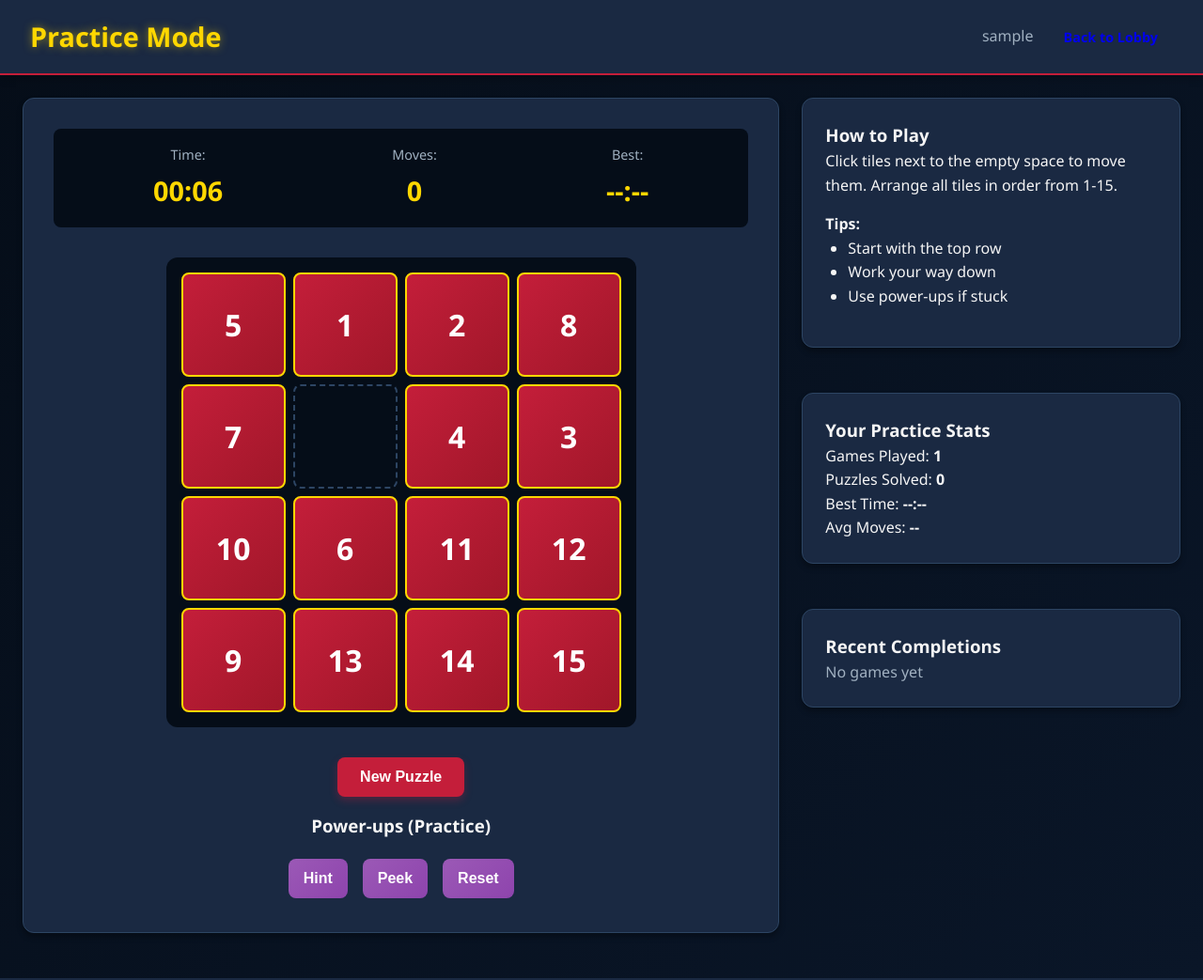
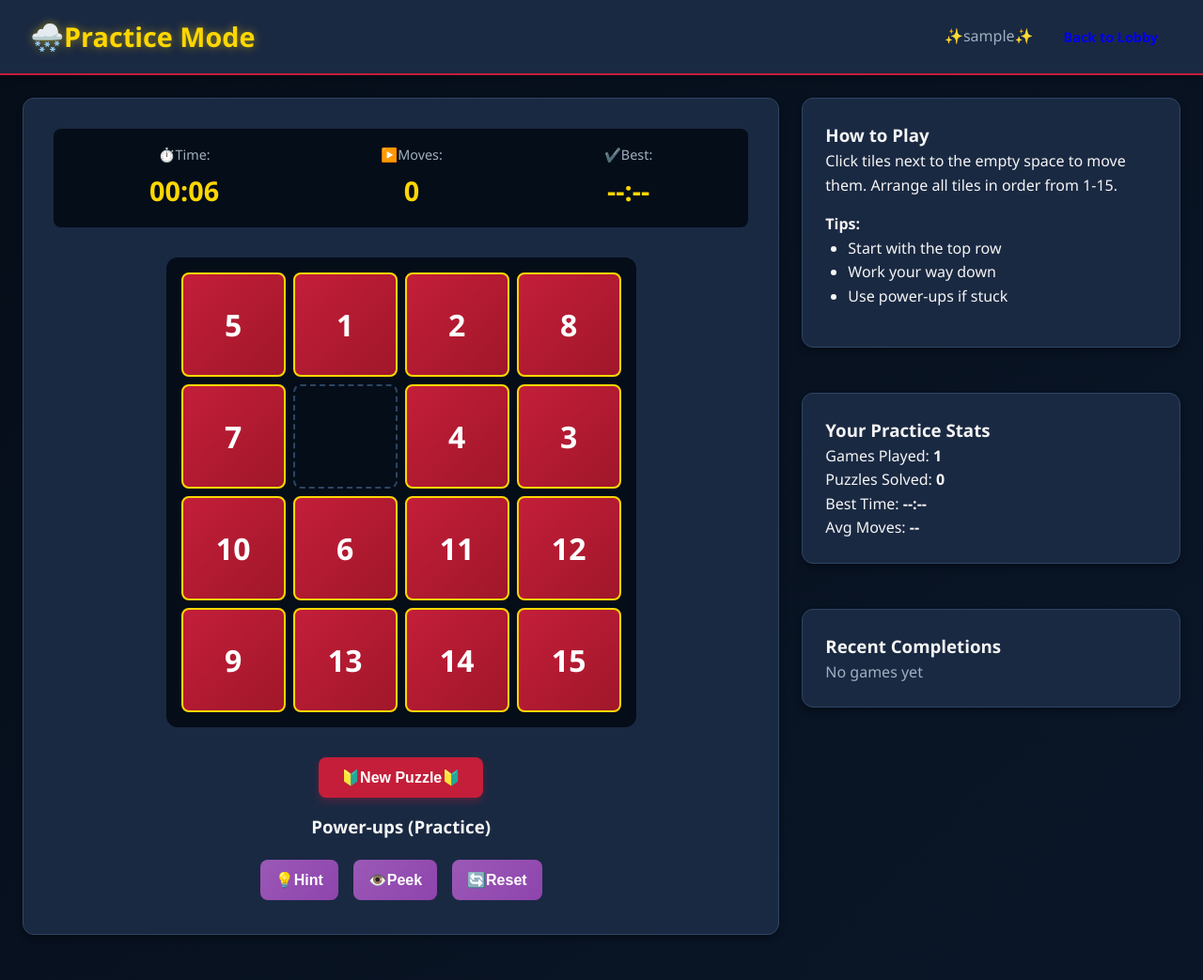
Before and after one commit to JulianBoolean03/FInal-Project, a PHP site: page /practice.php in a window 1280 px wide. Shown: the whole page at 94% size. Run offline with PHP 8.4, Linux system fonts and the light colour scheme; the visitor is signed in with stand-in values (Sample User, id 1).

Commit message:
Customize UI for game

```diff
--- a/practice.php
+++ b/practice.php
@@ -23,19 +23,19 @@ $opponentId = $_GET['opponent_id'] ?? 0;
 <head>
     <meta charset="UTF-8">
     <meta name="viewport" content="width=device-width, initial-scale=1.0">
-    <title><?php echo SITE_NAME; ?> - Practice Mode</title>
+    <title><?php echo SITE_NAME; ?> - 🎆Practice Mode🎆</title>
     <link rel="stylesheet" href="assets/css/styles.css">
 </head>
 <body class="theme-classic">
     <nav class="top-nav">
         <div class="nav-left">
-            <h1 class="nav-title"><?php echo $raceMode ? '🏁 Race Mode' : 'Practice Mode'; ?></h1>
+            <h1 class="nav-title"><?php echo $raceMode ? '🏁 Race Mode' : '🌨️Practice Mode'; ?></h1>
             <?php if ($raceMode): ?>
                 <p style="margin:0; font-size:0.9em; color:#aaa;">Racing against <?php echo htmlspecialchars($opponentName); ?></p>
             <?php endif; ?>
         </div>
         <div class="nav-right">
-            <span class="username-display"><?php echo htmlspecialchars($username); ?></span>
+            <span class="username-display">✨<?php echo htmlspecialchars($username); ?>✨</span>
             <a href="lobby.php" class="btn btn-small">Back to Lobby</a>
         </div>
     </nav>
@@ -46,15 +46,15 @@ $opponentId = $_GET['opponent_id'] ?? 0;
             <div class="card puzzle-card">
                 <div class="game-stats">
                     <div class="stat">
-                        <span class="stat-label">Time:</span>
+                        <span class="stat-label">⏱️Time:</span>
                         <span id="timer" class="stat-value">00:00</span>
                     </div>
                     <div class="stat">
-                        <span class="stat-label">Moves:</span>
+                        <span class="stat-label">▶️Moves:</span>
                         <span id="move-counter" class="stat-value">0</span>
                     </div>
                     <div class="stat">
-                        <span class="stat-label">Best:</span>
+                        <span class="stat-label">✔️Best:</span>
                         <span id="best-time" class="stat-value">--:--</span>
                     </div>
                 </div>
@@ -63,18 +63,18 @@ $opponentId = $_GET['opponent_id'] ?? 0;
 
                 <div class="puzzle-controls">
                     <button id="new-game-btn" class="btn btn-primary" style="margin-bottom: 1rem;">
-                        New Puzzle
+                        🔰New Puzzle🔰
                     </button>
                     <h3>Power-ups (Practice)</h3>
                     <div class="powerups">
                         <button id="powerup-hint" class="btn btn-powerup" title="Highlight 3 wrong tiles">
-                            Hint
+                            💡Hint
                         </button>
                         <button id="powerup-solve" class="btn btn-powerup" title="Show solution preview">
-                            Peek
+                            👁️Peek
                         </button>
                         <button id="powerup-reset" class="btn btn-powerup" title="Reset puzzle">
-                            Reset
+                            🔄Reset
                         </button>
                     </div>
                 </div>
--- a/race.php
+++ b/race.php
@@ -31,7 +31,7 @@ $opponentName = $_GET['opponent'] ?? 'Opponent';
             <div class="card puzzle-card">
                 <div class="game-stats">
                     <div class="stat">
-                        <span class="stat-label">Time:</span>
+                        <span class="stat-label">⏱️Time:</span>
                         <span id="timer" class="stat-value">00:00</span>
                     </div>
                     <div class="stat">
```
